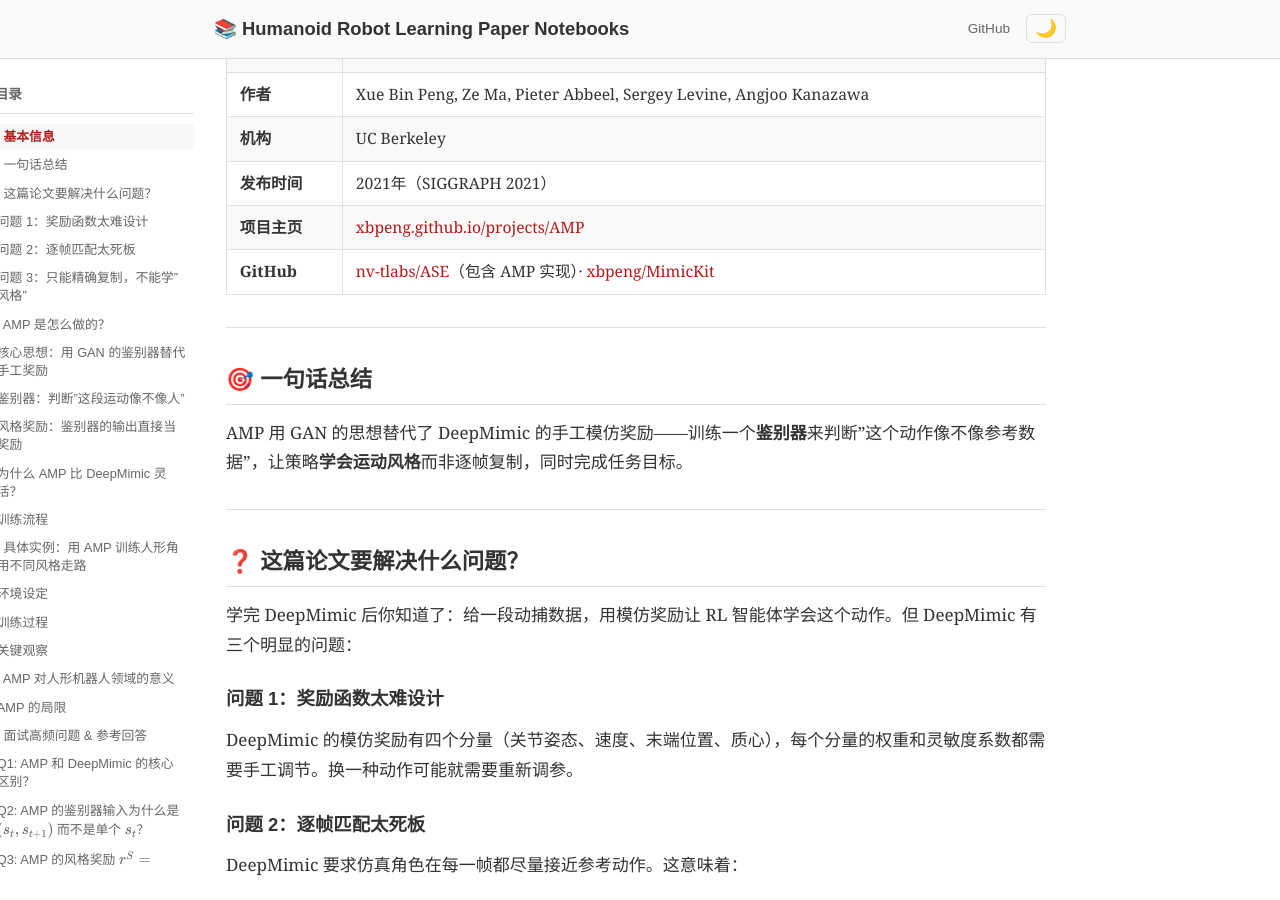
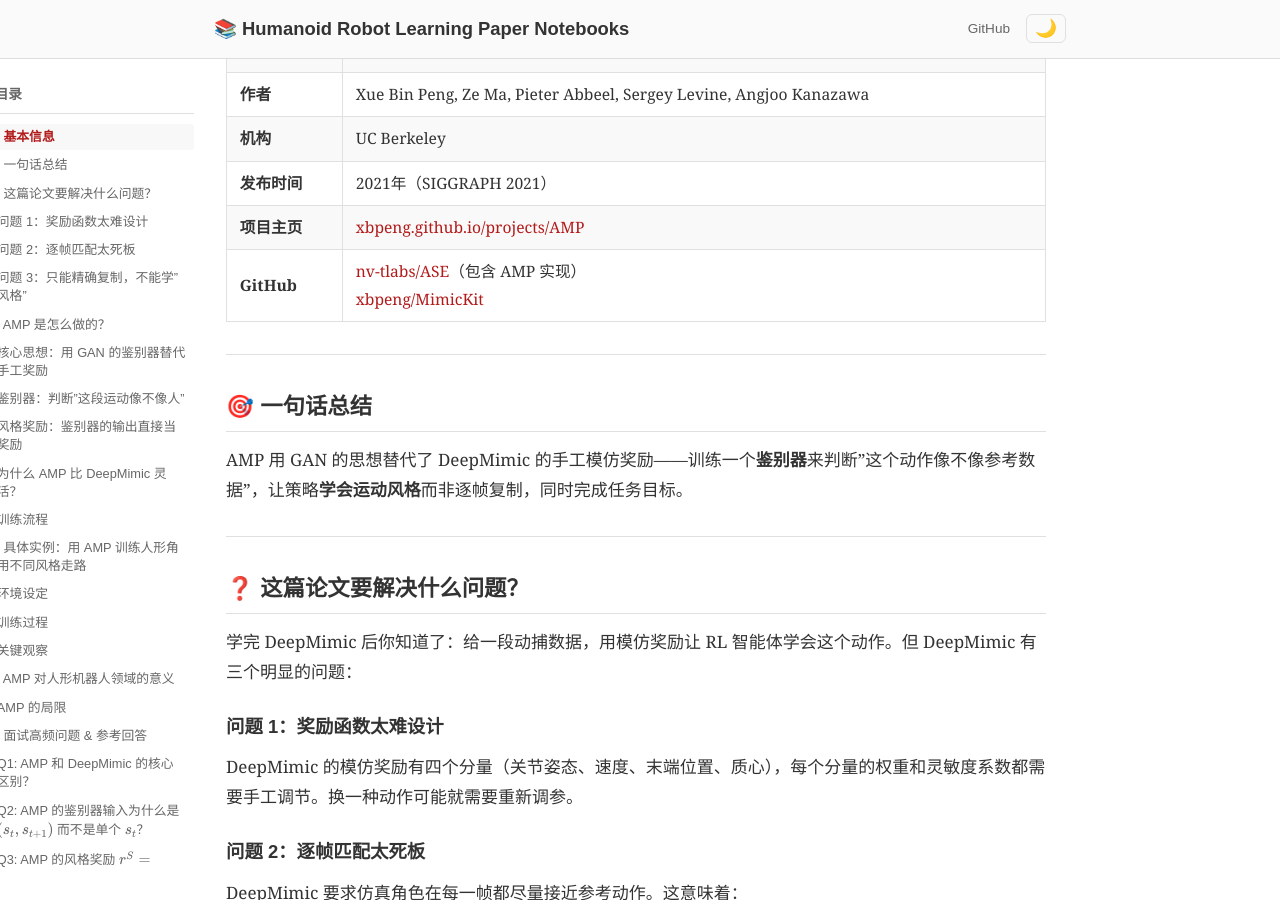
Before and after one commit to ImChong/Humanoid_Robot_Learning_Paper_Notebooks, a Jekyll site: the page built from papers/01_Foundational_RL/AMP_Adversarial_Motion_Priors_for_Stylized_Physics-Based_Character_Control/AMP_Adversarial_Motion_Priors_for_Stylized_Physics-Based_Character_Control.md, in a window 1280 px wide and 900 px high, scrolled down 566 px. Built offline with Jekyll 4.4.1, drawn with Linux system fonts in a browser that asks for light colours.

Commit message:
style: AMP笔记GitHub链接分行显示

```diff
--- a/papers/01_Foundational_RL/AMP_Adversarial_Motion_Priors_for_Stylized_Physics-Based_Character_Control/AMP_Adversarial_Motion_Priors_for_Stylized_Physics-Based_Character_Control.md
+++ b/papers/01_Foundational_RL/AMP_Adversarial_Motion_Priors_for_Stylized_Physics-Based_Character_Control/AMP_Adversarial_Motion_Priors_for_Stylized_Physics-Based_Character_Control.md
@@ -22,7 +22,7 @@ category: "Foundational RL"
 | **机构** | UC Berkeley |
 | **发布时间** | 2021年（SIGGRAPH 2021） |
 | **项目主页** | [xbpeng.github.io/projects/AMP](https://xbpeng.github.io/projects/AMP/) |
-| **GitHub** | [nv-tlabs/ASE](https://github.com/nv-tlabs/ASE)（包含 AMP 实现）· [xbpeng/MimicKit](https://github.com/xbpeng/MimicKit) |
+| **GitHub** | [nv-tlabs/ASE](https://github.com/nv-tlabs/ASE)（包含 AMP 实现）<br>[xbpeng/MimicKit](https://github.com/xbpeng/MimicKit) |
 
 ---
 
```
